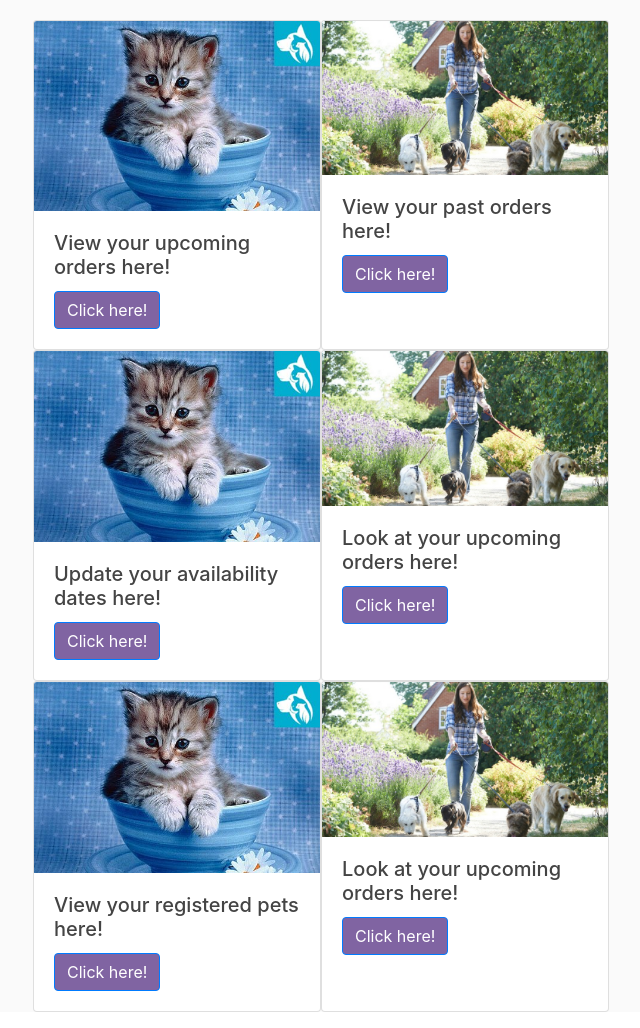
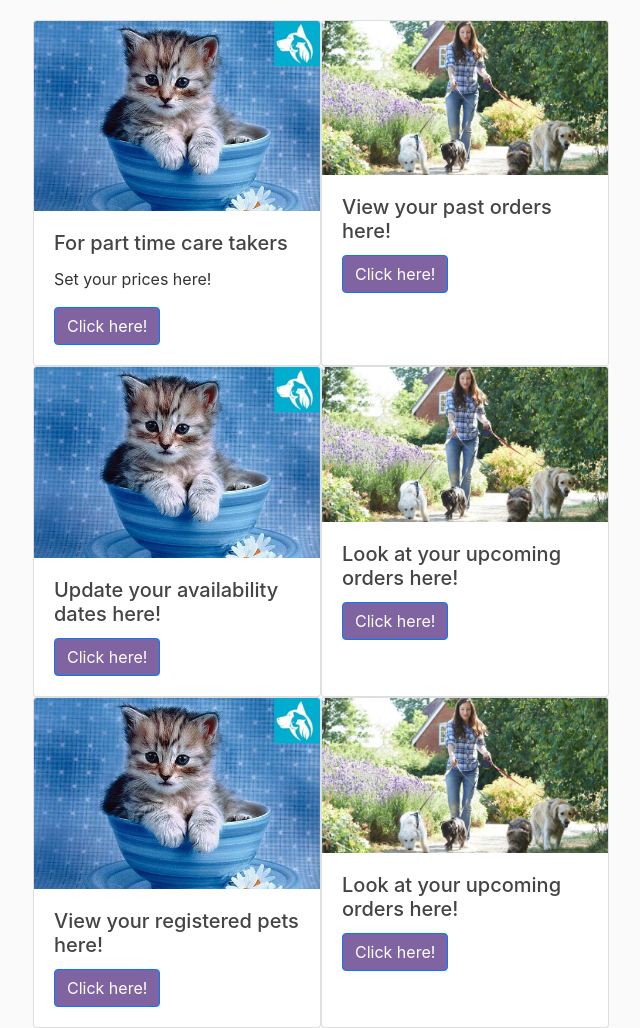
Before and after one commit to yh-ng/CS2102-AY2021S1-Group51, a Flask app: page / in a window 1280 px wide. Shown: the part 885-1913 px from the top of the page, without its empty margins (37-677 px from the left). Run offline with Flask 2, Linux system fonts and the light colour scheme; some libraries are stand-ins or nearby versions.

Commit message:
changed link

```diff
--- a/FlaskApp/templates/home.html
+++ b/FlaskApp/templates/home.html
@@ -35,8 +35,9 @@
   <div class="card" style="width: 18rem;">
   <img src="static/images/petimage4.jpg" class="card-img-top">
   <div class="card-body">
-    <h5 class="card-title">View your upcoming orders here!</h5>
-    <a href="http://www.google.com" class="btn btn-primary">Click here!</a>
+    <h5 class="card-title">For part time care takers</h5>
+    <p>Set your prices here!</p>
+    <a href="{{ url_for('view.part_time_set_price')}}" class="btn btn-primary">Click here!</a>
   </div>
   </div>
   <div class="card" style="width: 18rem;">
```
